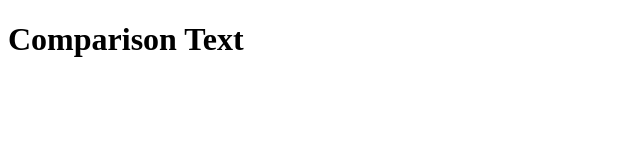
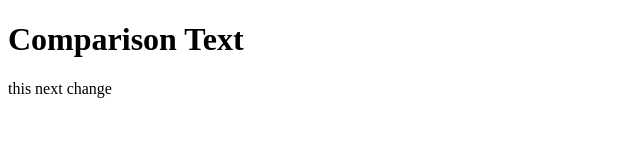
Before and after one commit to Mario-Romo/git-diff-project, a plain HTML site: page index.html in a window 1280 px wide. Shown: the whole page, without its empty margins (0-640 px from the left). Drawn offline with Linux system fonts and the light colour scheme.

Commit message:
this next change

```diff
--- a/index.html
+++ b/index.html
@@ -4,5 +4,6 @@
     </head>
     <body>
         <h1>Comparison Text</h1>
+        <p>this next change</p>
     </body>
 </html>
```
